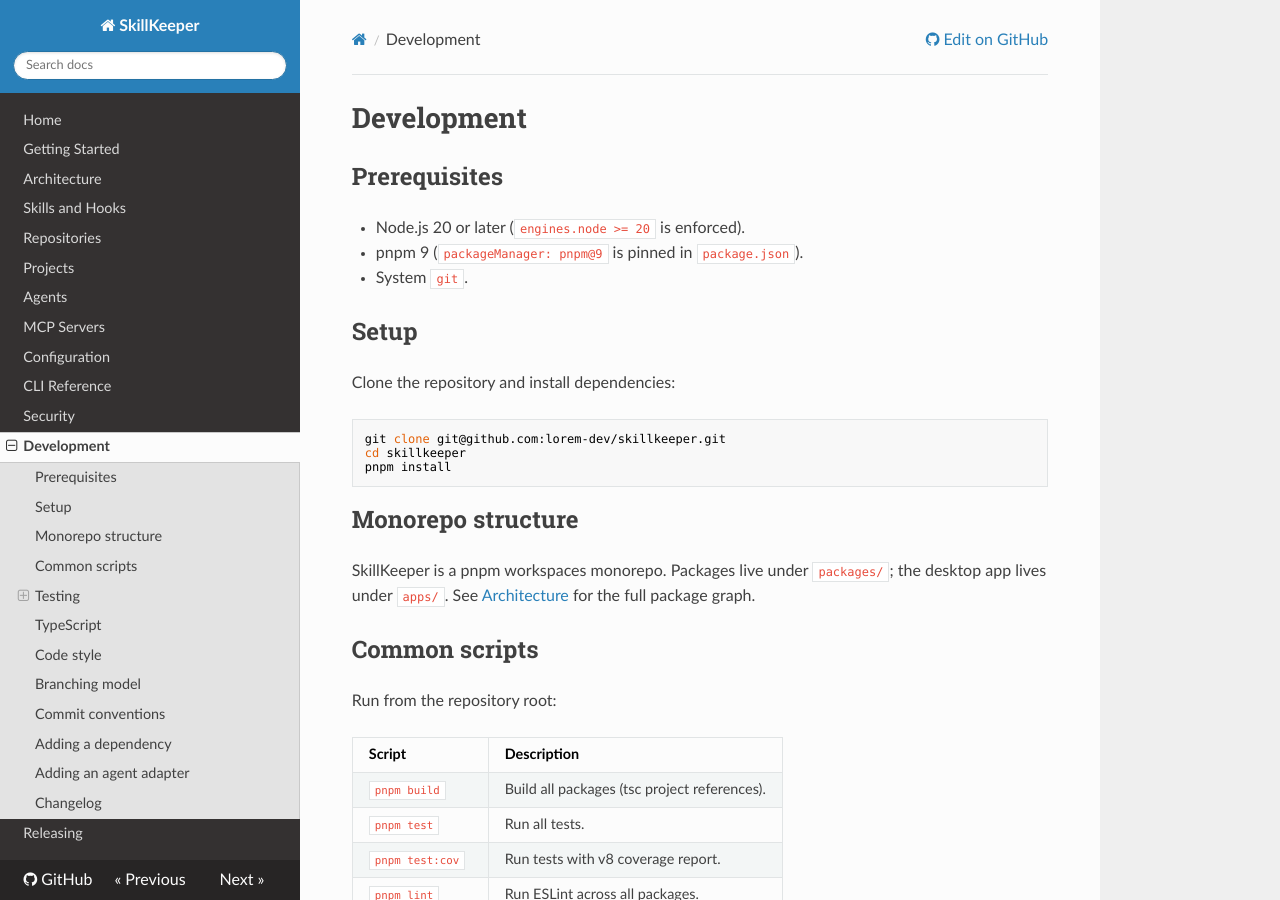
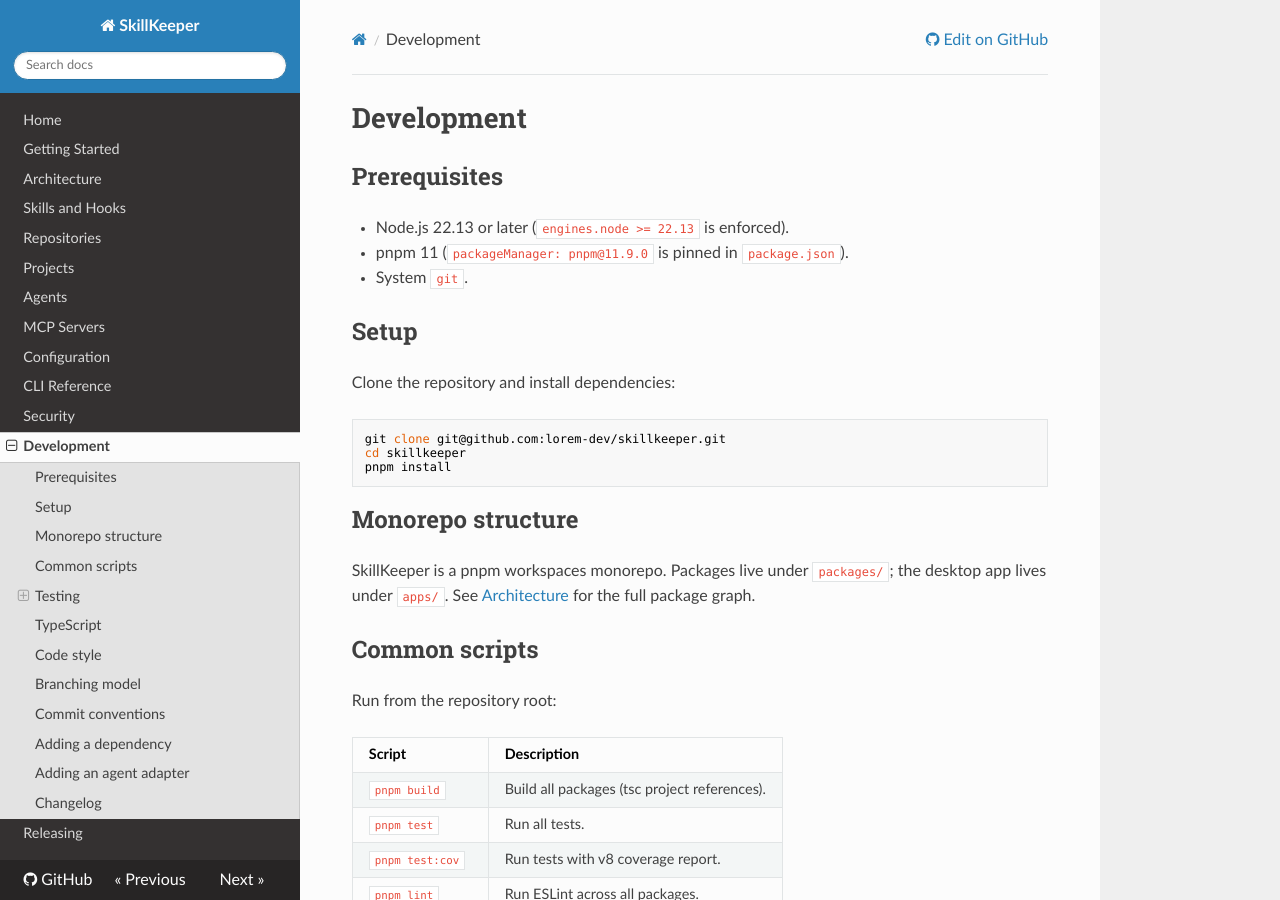
Before and after one commit to lorem-dev/skillkeeper, an MkDocs documentation site: the page built from docs/development.md, in a window 1280 px wide and 900 px high. Built offline with MkDocs 1.6.1, drawn with Linux system fonts in a browser that asks for light colours; nearby versions of some CDN libraries.

Commit message:
ci: bump Node to 22 so pnpm 11.9.0 can run
pnpm@11.9.0 (the pinned packageManager) requires Node >= 22.13; it uses
the built-in node:sqlite module and crashes with ERR_UNKNOWN_BUILTIN_MODULE
under Node 20. Bump both workflows to Node 22, raise engines.node to
>=22.13, and update the docs prerequisites to match.

```diff
--- a/docs/development.md
+++ b/docs/development.md
@@ -2,8 +2,8 @@
 
 ## Prerequisites
 
-- Node.js 20 or later (`engines.node >= 20` is enforced).
-- pnpm 9 (`packageManager: pnpm@9` is pinned in `package.json`).
+- Node.js 22.13 or later (`engines.node >= 22.13` is enforced).
+- pnpm 11 (`packageManager: pnpm@11.9.0` is pinned in `package.json`).
 - System `git`.
 
 ## Setup
--- a/package.json
+++ b/package.json
@@ -9,7 +9,7 @@
   "homepage": "https://github.com/lorem-dev/skillkeeper",
   "packageManager": "pnpm@11.9.0",
   "engines": {
-    "node": ">=20"
+    "node": ">=22.13"
   },
   "scripts": {
     "postinstall": "node scripts/ensure-electron.mjs",
```
Also changed, not shown: docs/getting-started.md (+2 -2 lines), 2 other files.
